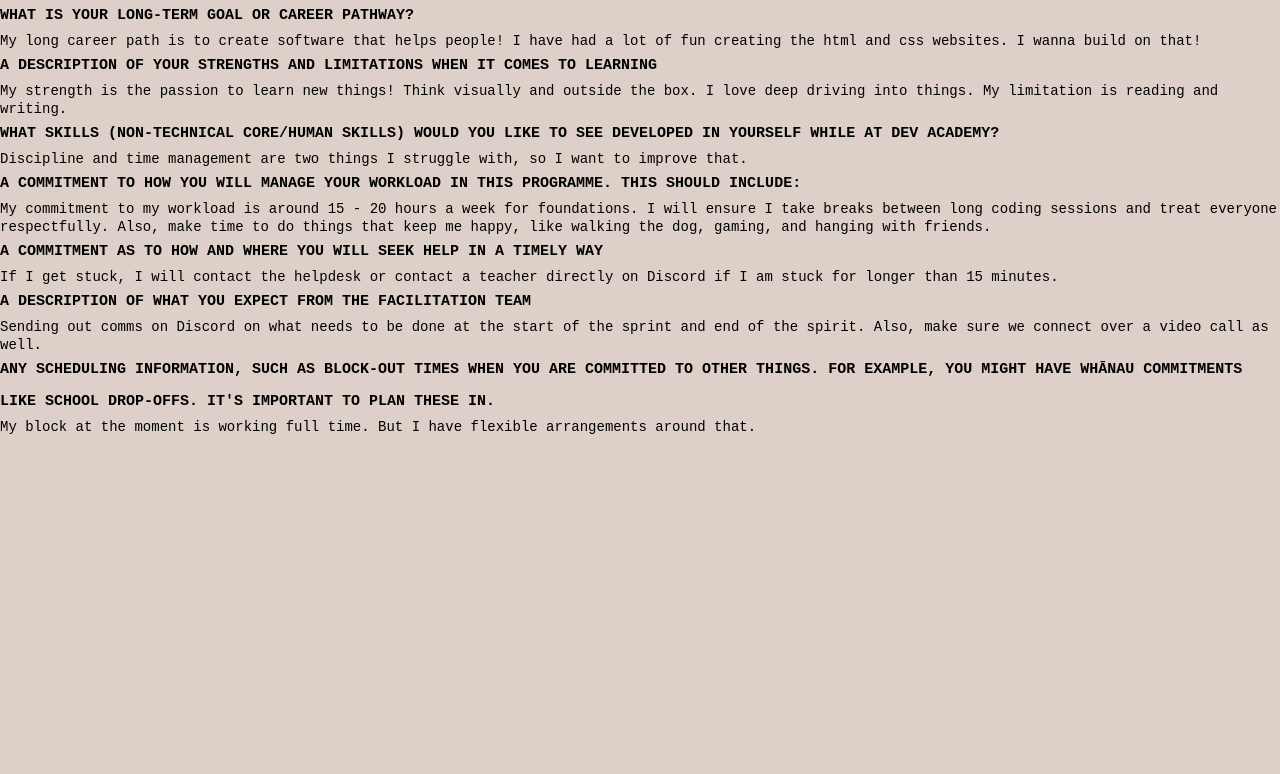
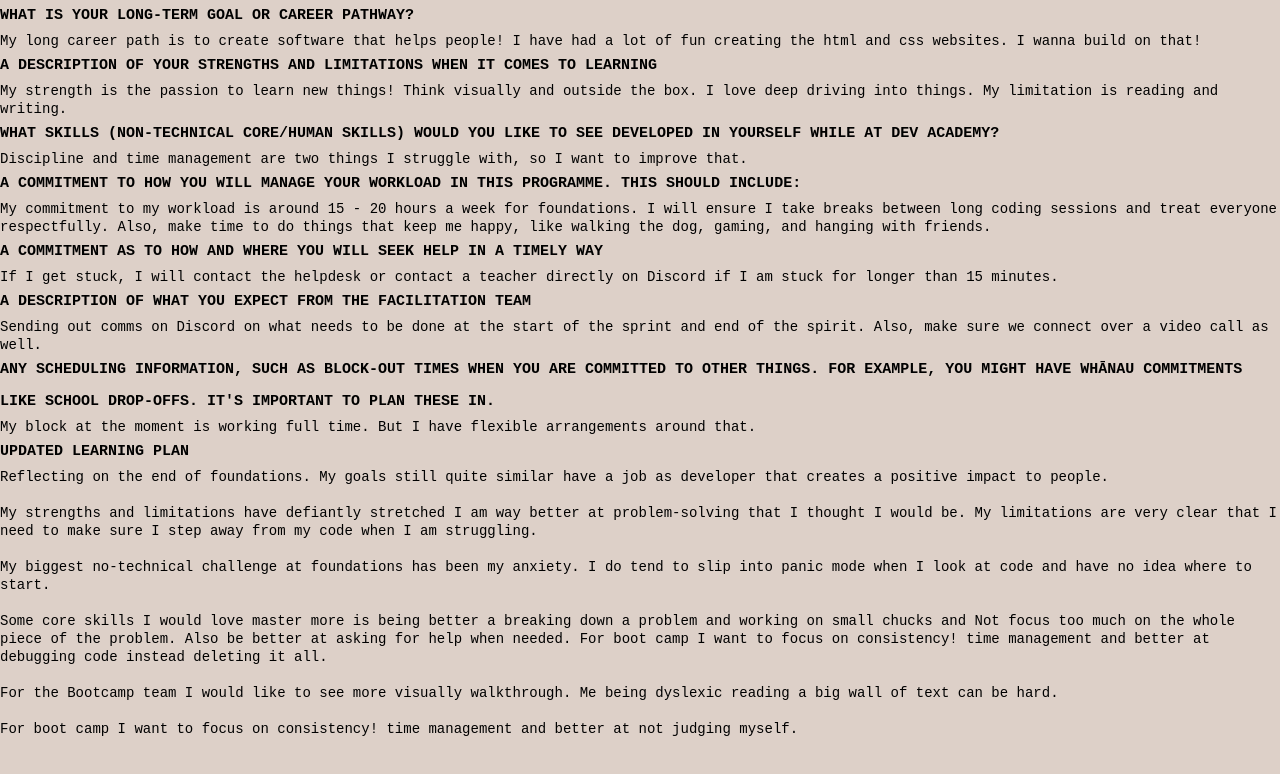
Before and after one commit to robert-hall-24/robert-hall-blog, a plain HTML site: page blog/learning-path.html in a window 1280 px wide. Drawn offline with Linux system fonts and the light colour scheme.

Commit message:
updating my learning plan

```diff
--- a/blog/learning-path.html
+++ b/blog/learning-path.html
@@ -59,5 +59,35 @@
       My block at the moment is working full time. But I have flexible
       arrangements around that.
     </p>
+    <h3>Updated Learning Plan</h3>
+    <p>
+      Reflecting on the end of foundations. My goals still quite similar have a
+      job as developer that creates a positive impact to people.
+      <br />
+      <br />
+      My strengths and limitations have defiantly stretched I am way better at
+      problem-solving that I thought I would be. My limitations are very clear
+      that I need to make sure I step away from my code when I am struggling.
+      <br />
+      <br />
+      My biggest no-technical challenge at foundations has been my anxiety. I do
+      tend to slip into panic mode when I look at code and have no idea where to
+      start.
+      <br />
+      <br />
+      Some core skills I would love master more is being better a breaking down
+      a problem and working on small chucks and Not focus too much on the whole
+      piece of the problem. Also be better at asking for help when needed. For
+      boot camp I want to focus on consistency! time management and better at
+      debugging code instead deleting it all.
+      <br />
+      <br />
+      For the Bootcamp team I would like to see more visually walkthrough. Me
+      being dyslexic reading a big wall of text can be hard.
+      <br />
+      <br />
+      For boot camp I want to focus on consistency! time management and better
+      at not judging myself.
+    </p>
   </body>
 </html>
```
